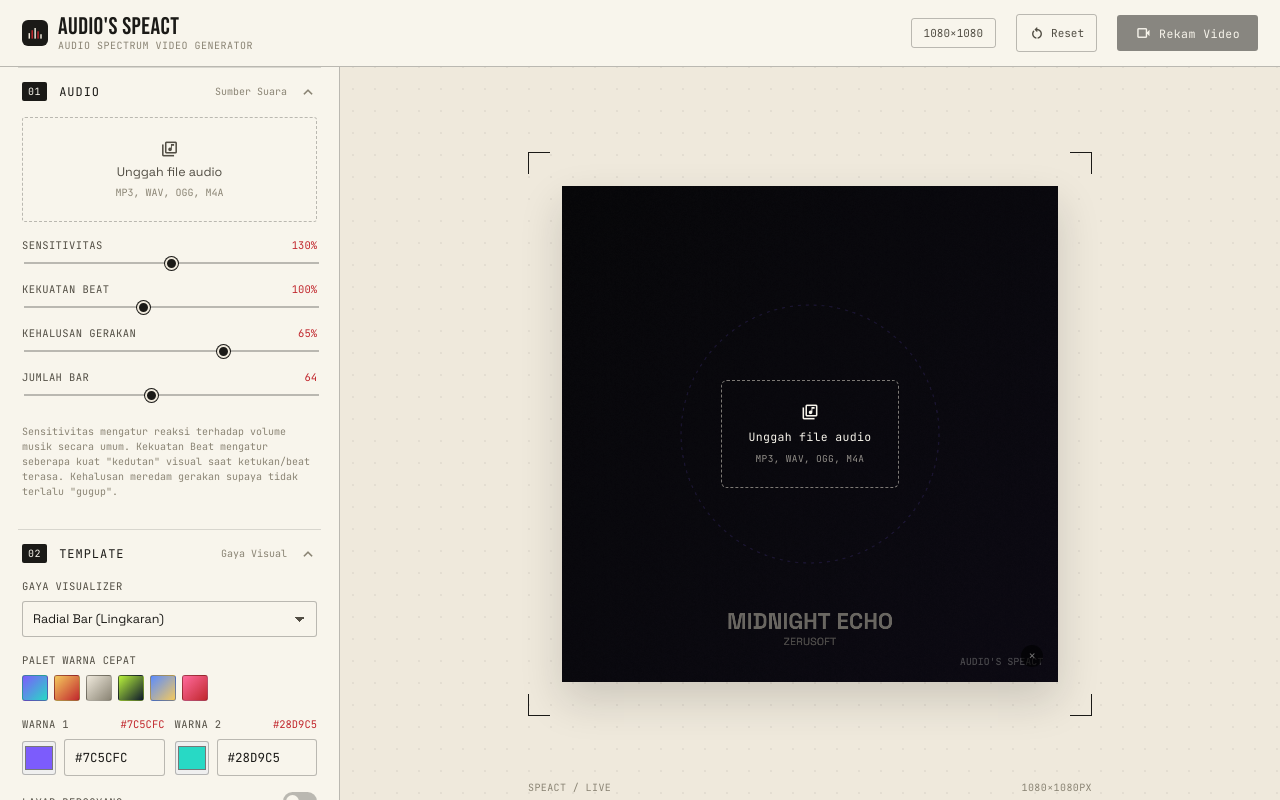
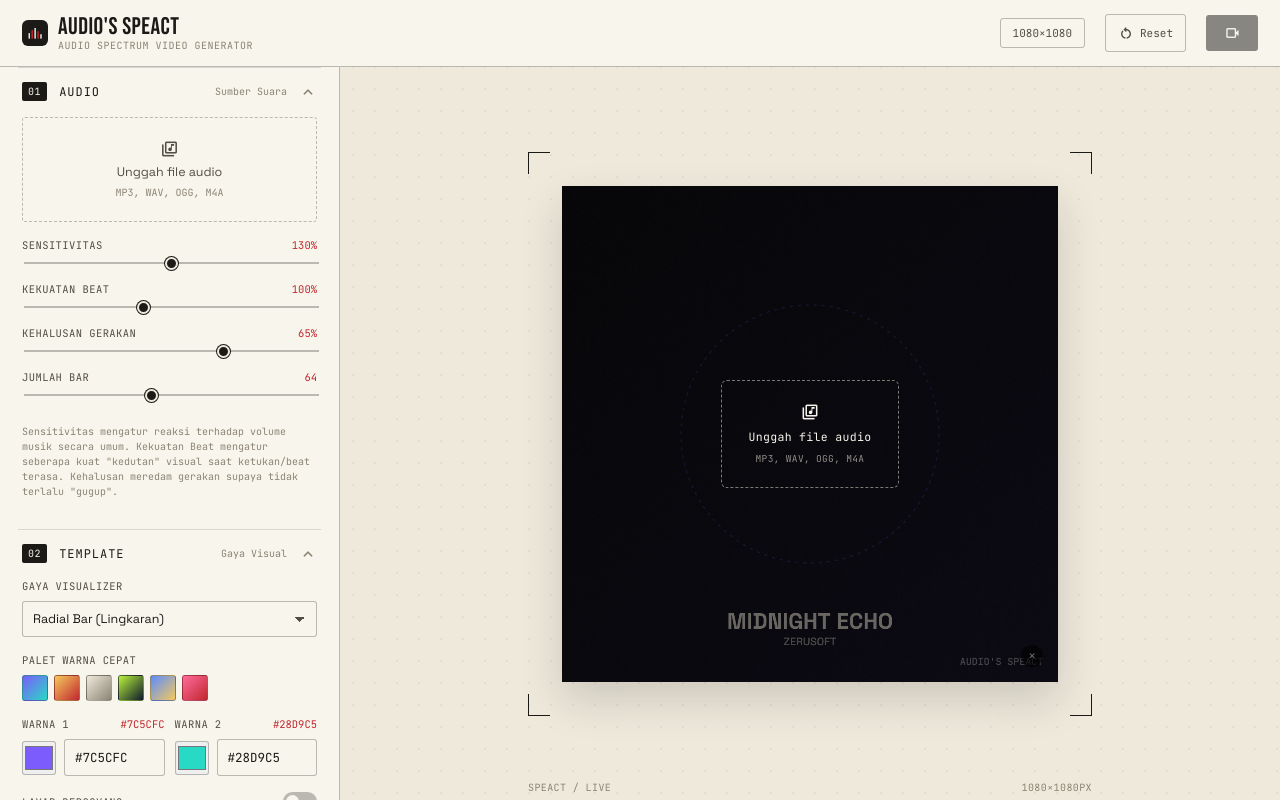
Before and after one commit to danz-my/speactaudio, a Next.js app: page / in a window 1280 px wide. Built offline with nearby package versions, Linux system fonts and the light colour scheme.

Commit message:
Change video recording button label
Update button label to conditionally render based on recording state.

```diff
--- a/components/TopBar.js
+++ b/components/TopBar.js
@@ -55,7 +55,7 @@ export default function TopBar({
         <span className="material-symbols-outlined" style={{ fontSize: 16 }}>
           {recording ? "stop_circle" : "videocam"}
         </span>
-        {recording ? "Stop" : "Rekam Video"}
+        {recording ? "Stop" : ""}
       </button>
     </header>
   );
```
